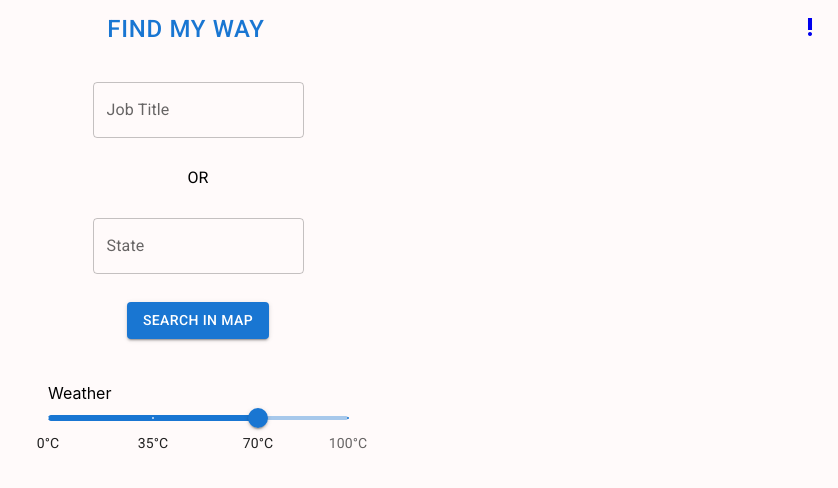
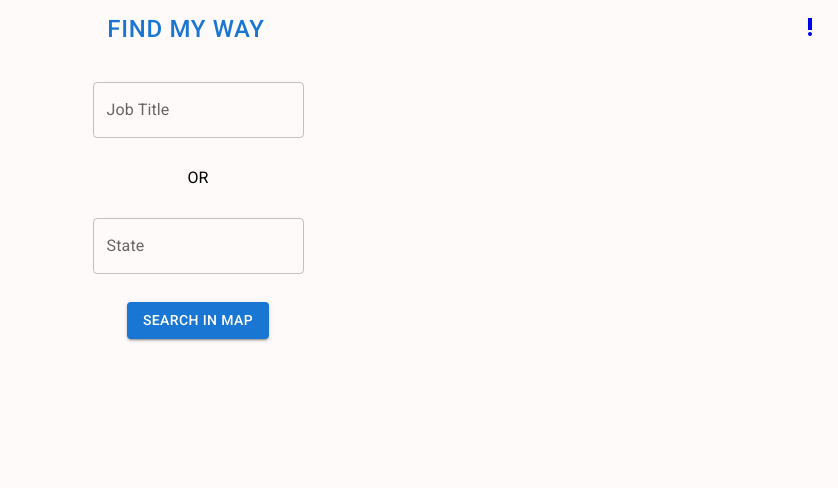
Before and after one commit to pierce-heyerdahl/Find-My-Way, a React (Create React App) app in the folder frontend/: page / in a window 1280 px wide. Shown: the top 488 px of the page, without its empty margins (442-1280 px from the left). Built offline with nearby package versions, Linux system fonts and the light colour scheme.

Commit message:
removed weather filter from main page.

```diff
--- a/frontend/src/pages/Main.jsx
+++ b/frontend/src/pages/Main.jsx
@@ -1,8 +1,6 @@
 import React from "react";
 import { TextField, Box, Button, Stack, Typography } from "@mui/material";
 import { useNavigate } from "react-router-dom";
-
-import WeatherFilter from "../components/WeatherFilter";
 
 const Main = () => {
   const [jobTitle, setJobTitle] = React.useState("");
@@ -62,10 +60,6 @@ const Main = () => {
           <Button onClick={handleSearch} variant="contained">
             Search in Map
           </Button>
-          <Box paddingTop={2}>
-            Weather
-            <WeatherFilter />
-          </Box>
         </Stack>
       </Box>
     </Box>
```
